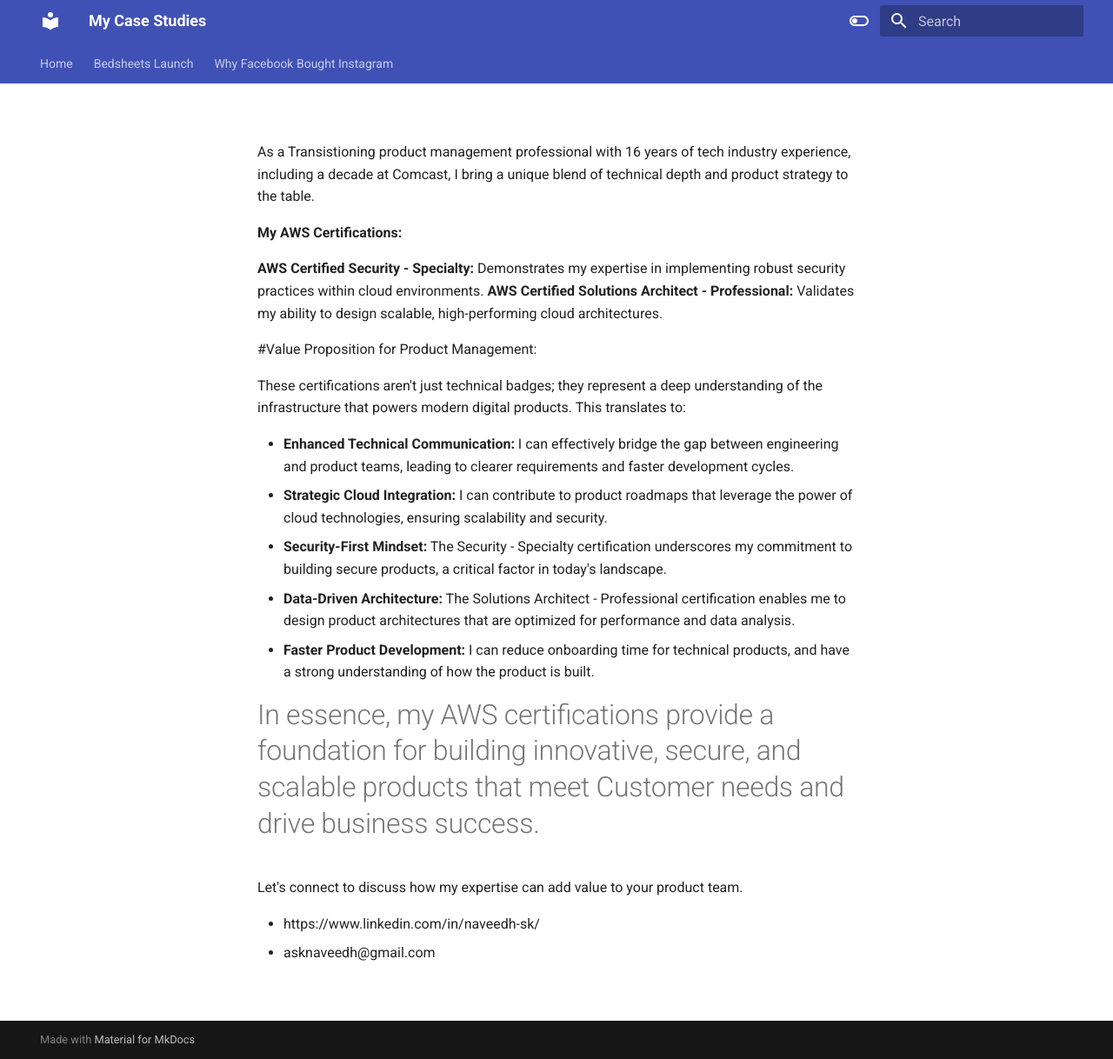
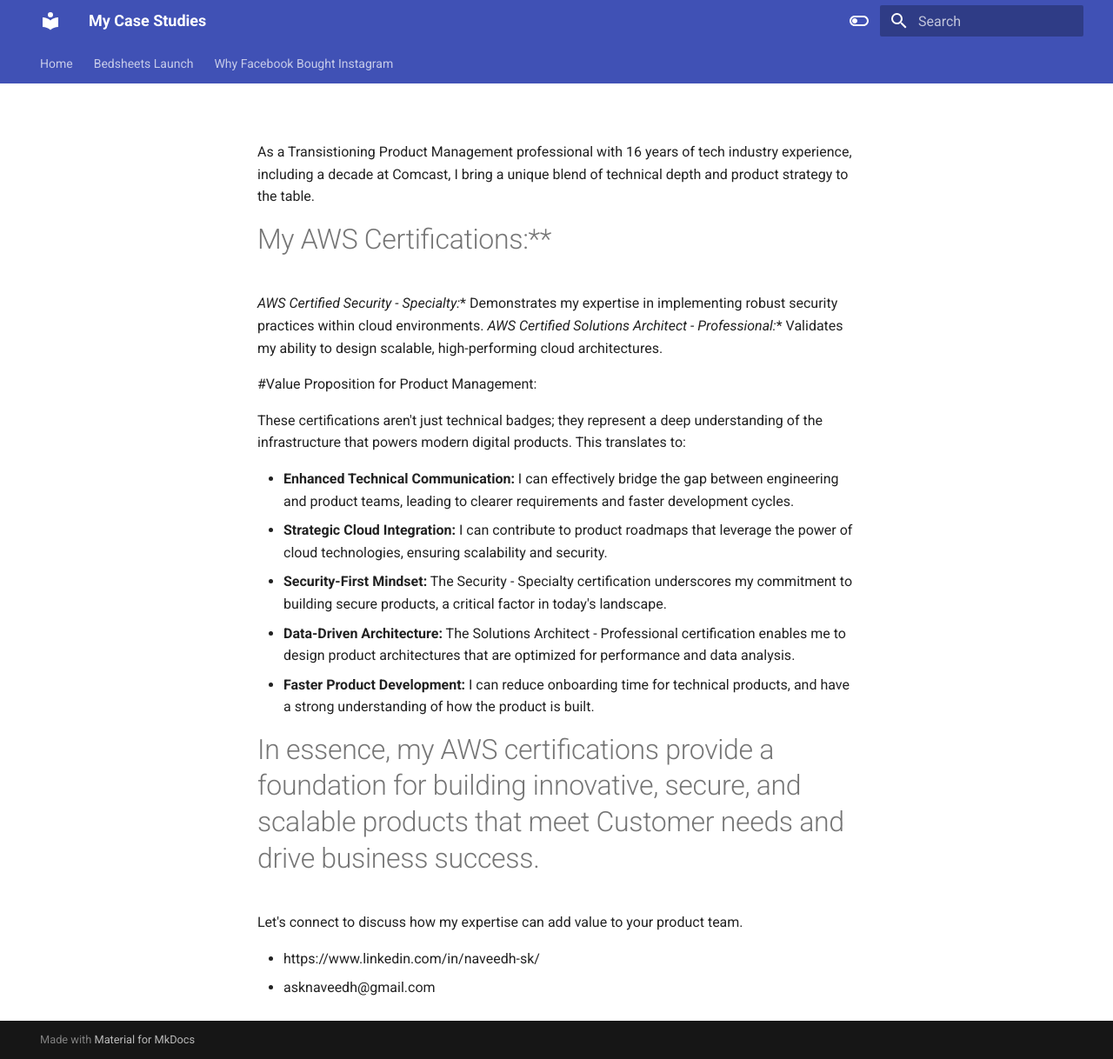
Before and after one commit to naveedhsk/ai-reliability-rag, an MkDocs documentation site: the page built from docs/aws-value.md, in a window 1280 px wide and 1218 px high. Shown: the whole window at 87% size. Built offline with MkDocs 1.6.1 and Material for MkDocs 9.7.7, drawn with Linux system fonts in a browser that asks for light colours.

```diff
--- a/docs/aws-value.md
+++ b/docs/aws-value.md
@@ -1,9 +1,9 @@
-As a Transistioning product management professional with 16 years of tech industry experience, including a decade at Comcast, I bring a unique blend of technical depth and product strategy to the table.
+As a Transistioning Product Management professional with 16 years of tech industry experience, including a decade at Comcast, I bring a unique blend of technical depth and product strategy to the table.
 
-**My AWS Certifications:**
+#My AWS Certifications:**
 
-  **AWS Certified Security - Specialty:** Demonstrates my expertise in implementing robust security practices within cloud environments.
-  **AWS Certified Solutions Architect - Professional:** Validates my ability to design scalable, high-performing cloud architectures.
+  *AWS Certified Security - Specialty:** Demonstrates my expertise in implementing robust security practices within cloud environments.
+  *AWS Certified Solutions Architect - Professional:** Validates my ability to design scalable, high-performing cloud architectures.
 
  #Value Proposition for Product Management:
 
```
